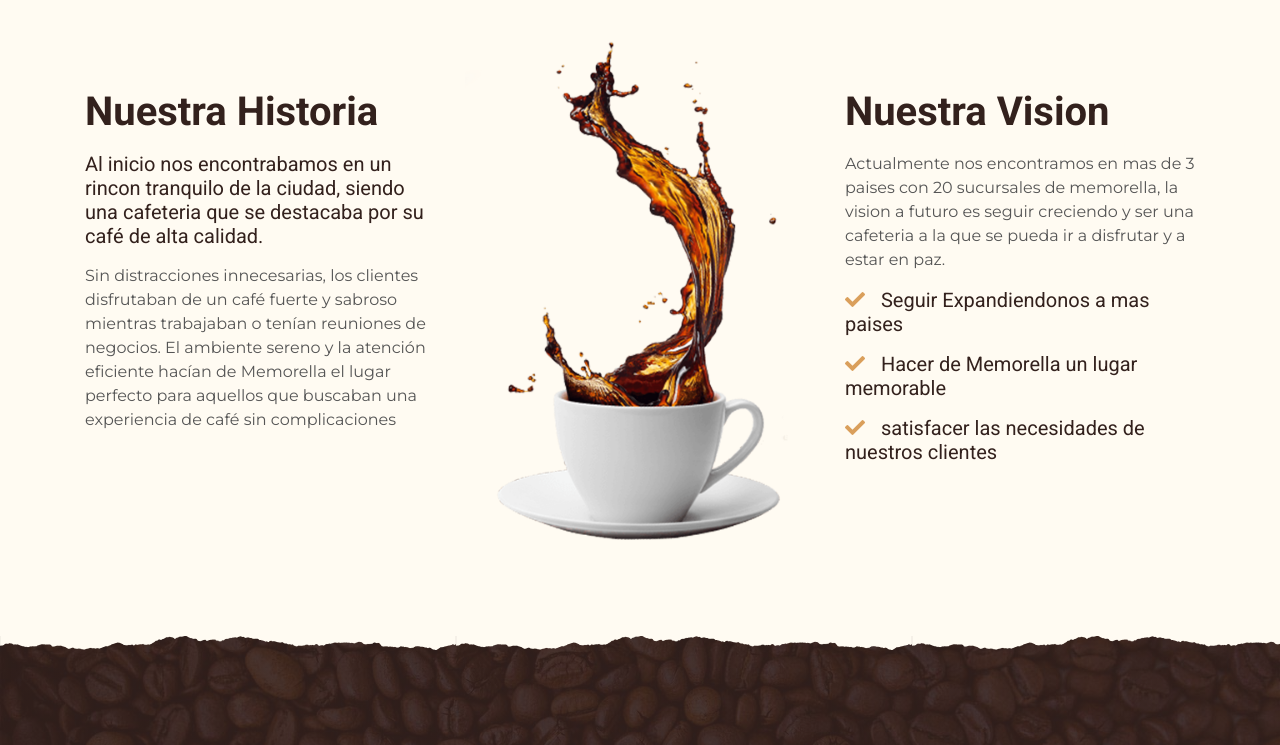
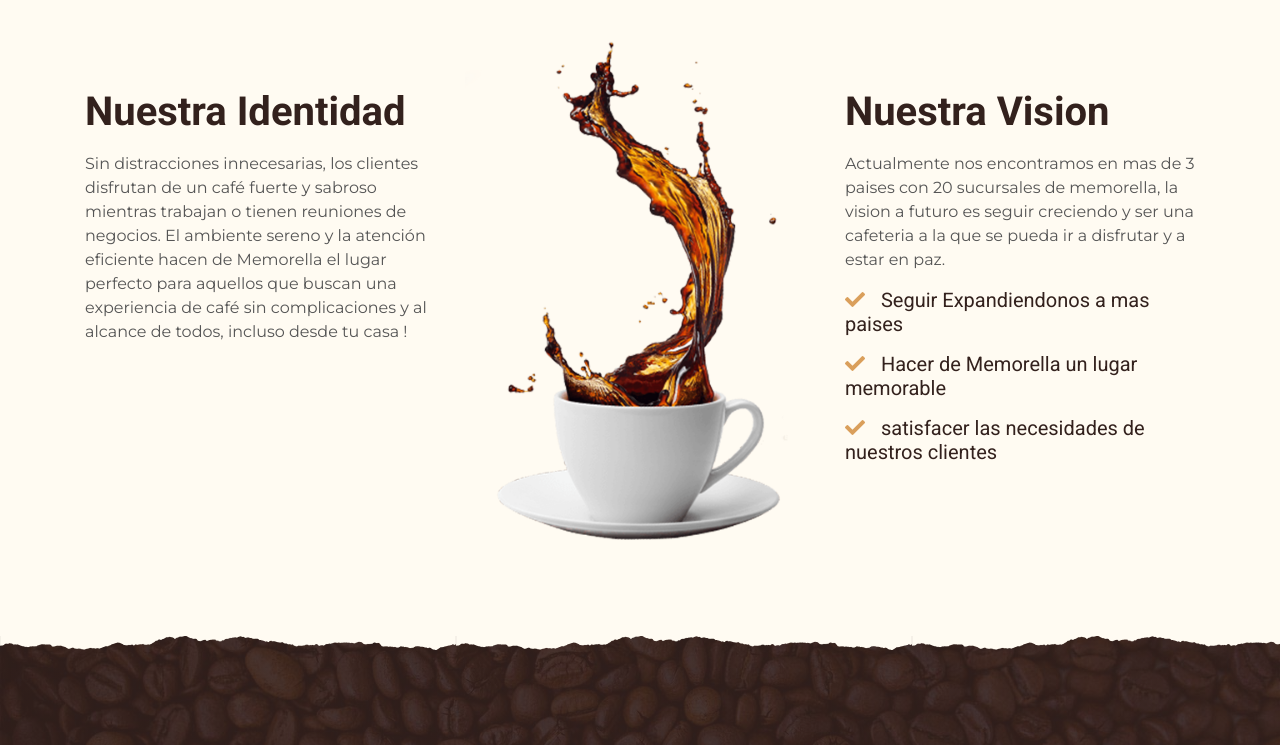
Before and after one commit to Wmolina17/Memorella-coffe-store, a plain HTML site: page index.html in a window 1280 px wide. Shown: the part 1038-1783 px from the top of the page. Drawn offline with nearby package versions, Linux system fonts and the light colour scheme.

Commit message:
haciendo ajustes en el index

```diff
--- a/index.html
+++ b/index.html
@@ -96,9 +96,9 @@
             </div>
             <div class="row">
                 <div class="col-lg-4 py-0 py-lg-5">
-                    <h1 class="mb-3">Nuestra Historia</h1>
-                    <h5 class="mb-3">Al inicio nos encontrabamos en un rincon tranquilo de la ciudad, siendo una cafeteria que se destacaba por su café de alta calidad.</h5>
-                    <p> Sin distracciones innecesarias, los clientes disfrutaban de un café fuerte y sabroso mientras trabajaban o tenían reuniones de negocios. El ambiente sereno y la atención eficiente hacían de Memorella el lugar perfecto para aquellos que buscaban una experiencia de café sin complicaciones</p>
+                    <h1 class="mb-3">Nuestra Identidad</h1>
+                    <!-- <h5 class="mb-3">Al inicio nos encontrabamos en un rincon tranquilo de la ciudad, siendo una cafeteria que se destacaba por su café de alta calidad.</h5>  -->
+                    <p> Sin distracciones innecesarias, los clientes disfrutan de un café fuerte y sabroso mientras trabajan o tienen reuniones de negocios. El ambiente sereno y la atención eficiente hacen de Memorella el lugar perfecto para aquellos que buscan una experiencia de café sin complicaciones y al alcance de todos, incluso desde tu casa !</p>
                 </div>
                 <div class="col-lg-4 py-5 py-lg-0" style="min-height: 500px;">
                     <div class="position-relative h-100">
```
